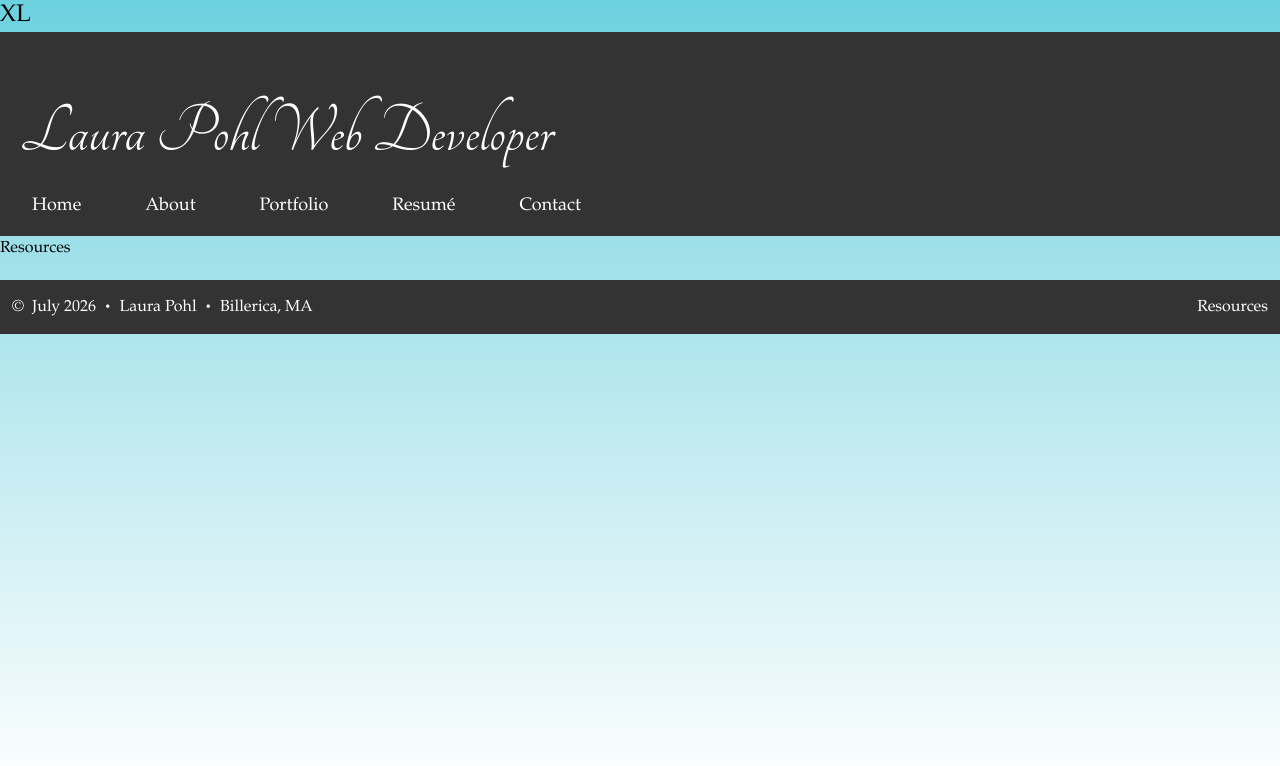
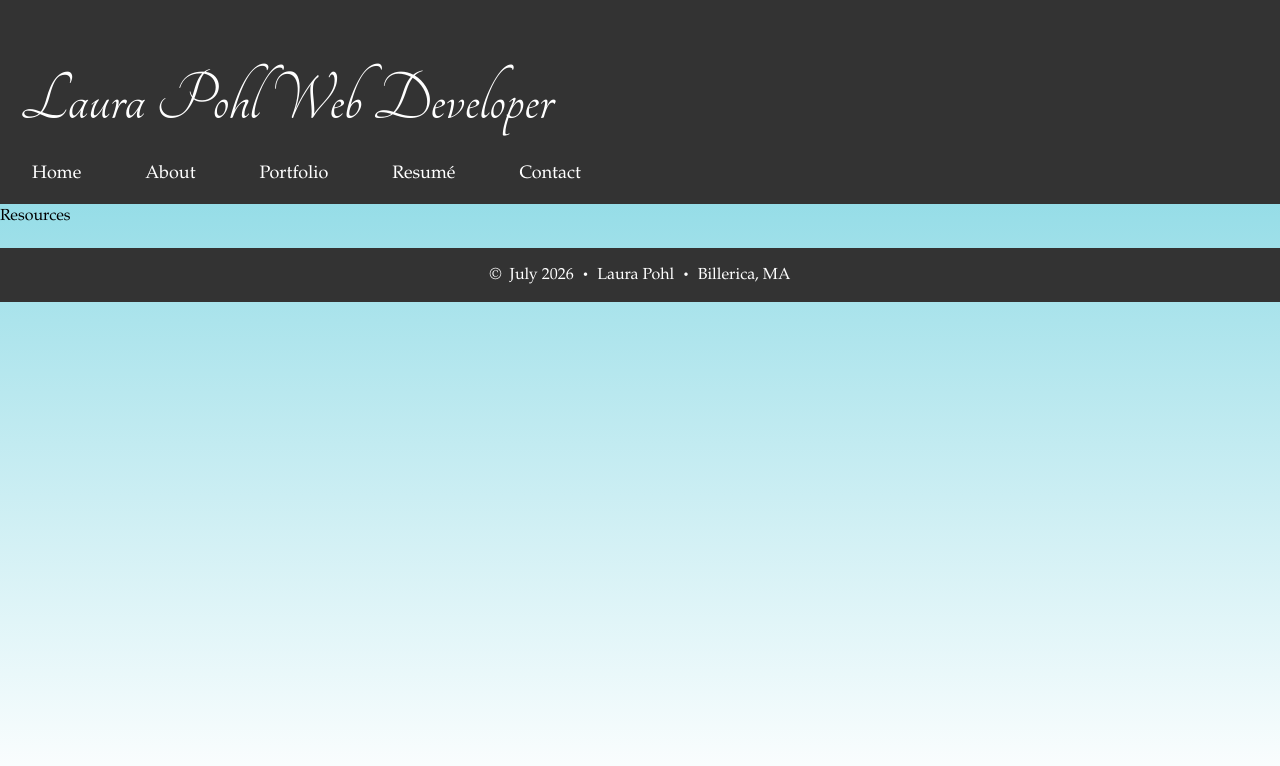
Before and after one commit to irishmaiden18/portfolio-2026, a React (Vite) app: page /resources in a window 1280 px wide. Shown: the top 766 px of the page. Built offline with nearby package versions, Linux system fonts and the light colour scheme.

Commit message:
Removes development tool and removes resources from footer

```diff
--- a/src/App.jsx
+++ b/src/App.jsx
@@ -51,7 +51,7 @@ function App() {
     <>
       <div className="min-h-screen flex flex-col jusitify-between bg-linear-to-b from-[#6BD1DF] to-[#FFFFFF]">
 
-        <DuringDevelopment/>
+        {/* <DuringDevelopment/> */}
 
         {NavFunction()}
 
--- a/src/components/Footer.jsx
+++ b/src/components/Footer.jsx
@@ -3,9 +3,8 @@ import { Link } from "react-router"
 const Footer = () => {
   return (
     <>
-        <div className="container mx-auto bg-[#333333] text-white flex justify-between w-full items-center p-3 mt-5">
-            <p className="flex items-center gap-2"><span className="leading-none flex items-center">&copy;</span> July 2026 <span className="text-3xl leading-none flex items-center">&middot;</span> Laura Pohl <span className="text-3xl leading-none flex items-center">&middot;</span> Billerica, MA</p>
-            <p><Link to="/resources">Resources</Link></p>
+        <div className="container mx-auto bg-[#333333] text-white w-full p-3 mt-5 flex justify-center">
+            <p className="flex items-center gap-2"><span className="leading-none">&copy;</span> July 2026 <span className="text-3xl leading-none">&middot;</span> Laura Pohl <span className="text-3xl leading-none">&middot;</span> Billerica, MA</p>
         </div>
     </>
   )
```
